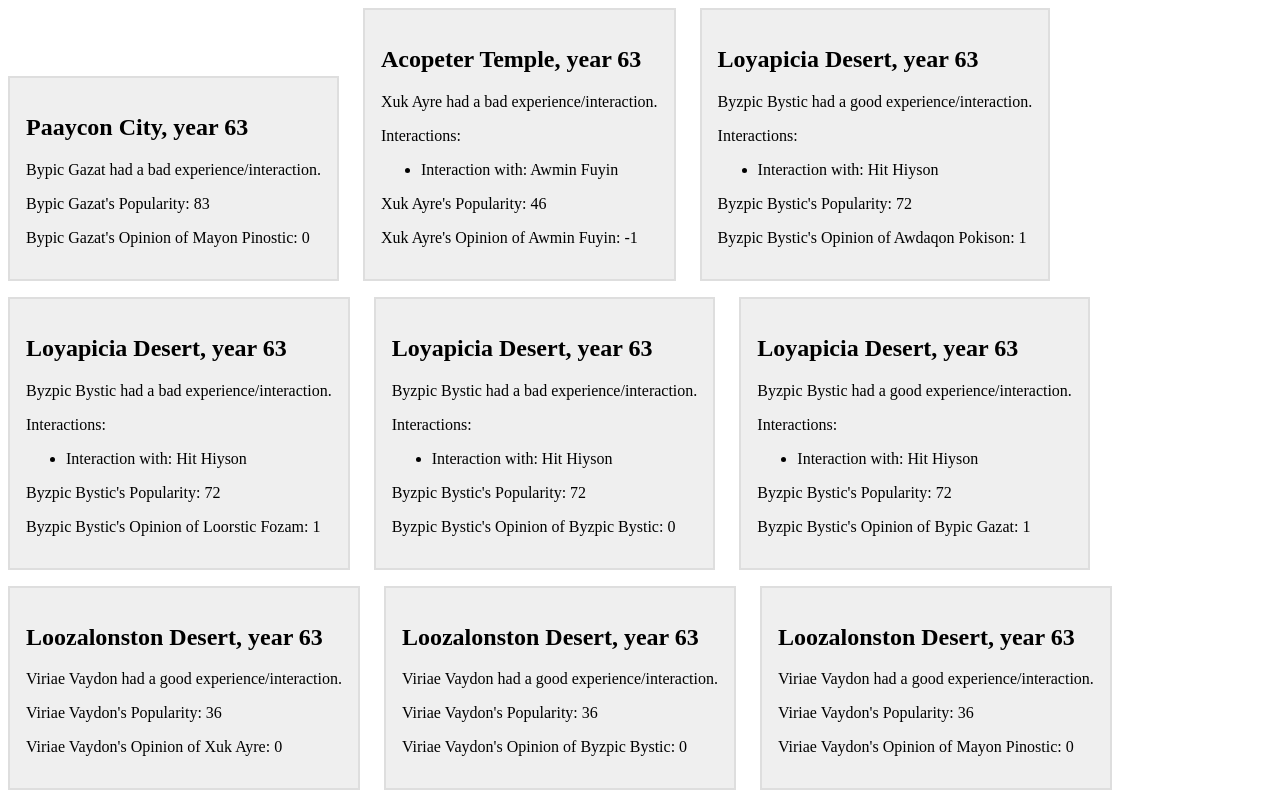
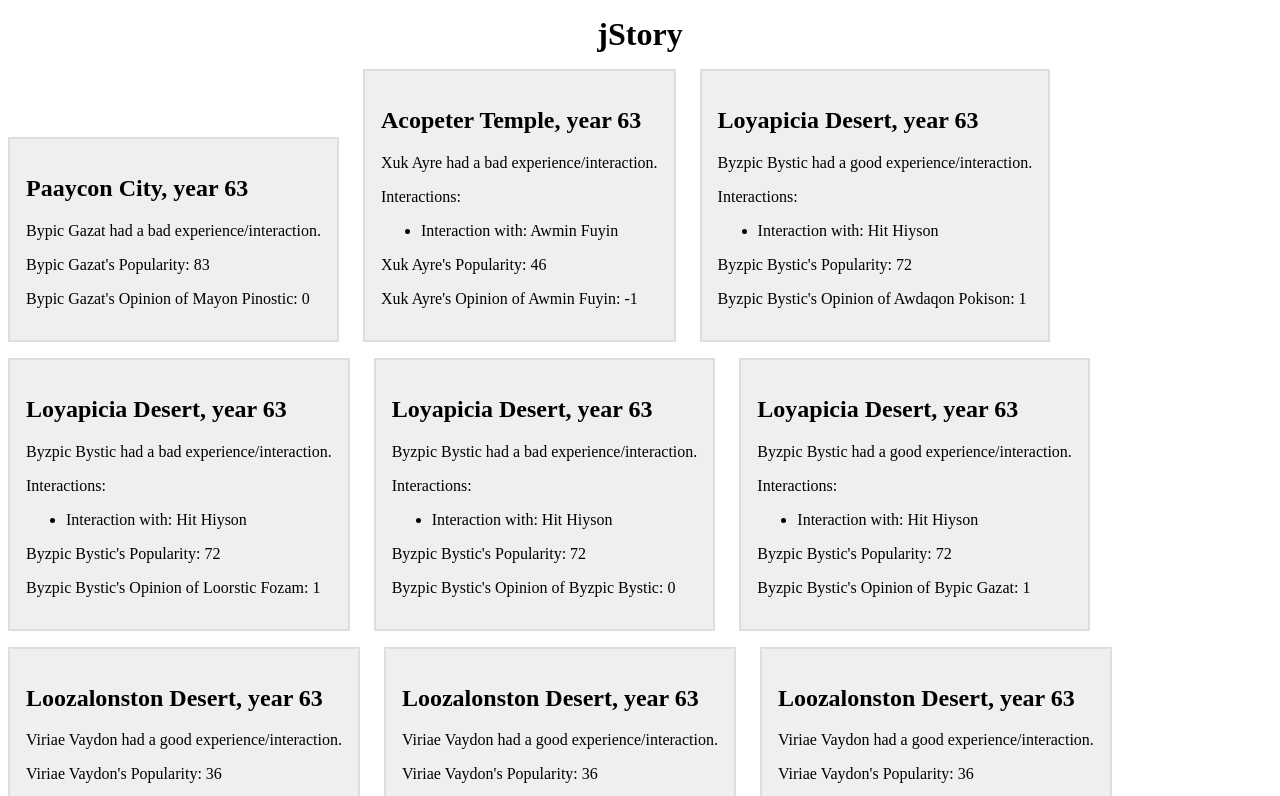
Before and after one commit to evangipson/jstory, a website: page index.html in a window 1280 px wide. Shown: the top 796 px of the page. Drawn offline with nearby package versions, Linux system fonts and the light colour scheme; files that its build step writes are made by us from their sources.

Commit message:
Add title to website

```diff
--- a/index.html
+++ b/index.html
@@ -25,6 +25,7 @@
         <link href="https://fonts.googleapis.com/css?family=Cormorant+Infant:400,700|Cormorant+Unicase:300,700" rel="stylesheet"> -->
     </head>
     <body>
+        <h1>jStory</h1>
         <div class="story"></div>
         <!-- Load in Firebase for our DB -->
         <script src="https://www.gstatic.com/firebasejs/3.6.8/firebase.js"></script>
--- a/src/scss/main.scss
+++ b/src/scss/main.scss
@@ -1,3 +1,7 @@
+h1 {
+    text-align: center;
+    margin: 1rem auto;
+}
 .event {
     display: inline-block;
     min-height: 10rem;
```
